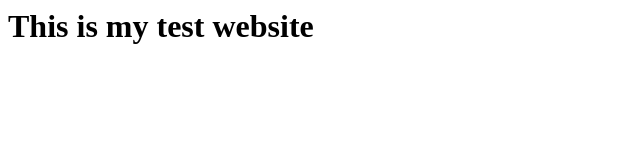
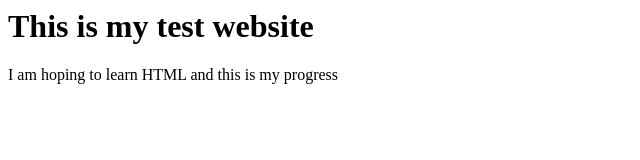
Before and after one commit to thehappyotter/git_test, a plain HTML site: page index.html in a window 1280 px wide. Shown: the whole page, without its empty margins (0-640 px from the left). Drawn offline with Linux system fonts and the light colour scheme.

Commit message:
update  index.html

```diff
--- a/index.html
+++ b/index.html
@@ -1,7 +1,7 @@
 <h1>This is my test website</h1>
 
 <main>
-
+    <p>I am hoping to learn HTML and this is my progress</p>
 
 
 </main>
```
